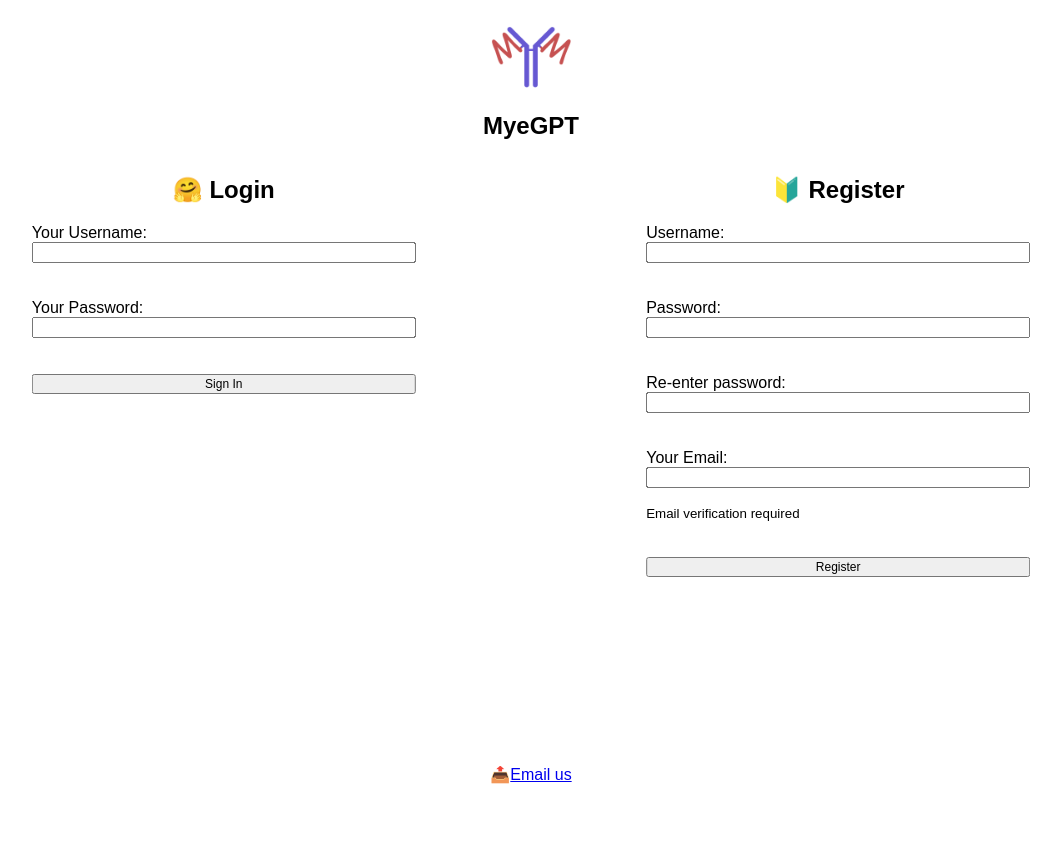
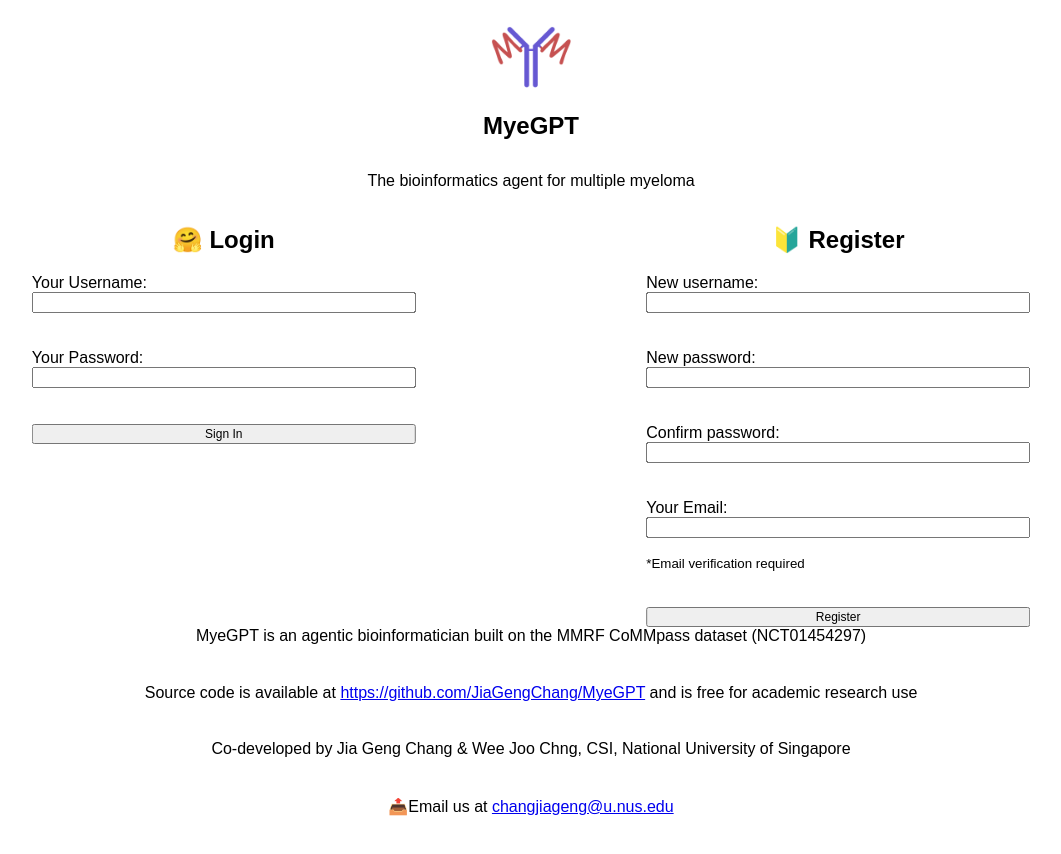
Before and after one commit to JiaGengChang/MyeGPT, a FastAPI app: page / in a window 1280 px wide. Shown: the whole page, without its empty margins (109-1170 px from the left). Before the commit the page ends 784 px from the top, so only its background shows below. Run offline with FastAPI, Linux system fonts and the light colour scheme; parts of the project's set-up code (start-up, migrations or seed data) failed here and were passed over; some libraries are stand-ins or nearby versions.

Commit message:
update index page

```diff
--- a/src/static/styles.css
+++ b/src/static/styles.css
@@ -37,6 +37,8 @@ body {
     position: relative;
     margin-left: auto;
     margin-right: auto;
+    text-align: center;
+    max-width: 60dvw;
   }
 
   .command-tray {
@@ -109,7 +111,7 @@ body {
   }
 
   .index {
-    width: 50dvw;
+    width: 80dvw;
     height: 100%;
     display: flex;
     flex-direction: column;
@@ -136,6 +138,16 @@ body {
   }
   .register-container > h2 {
     text-align: center;
+  }
+
+  .footer {
+    display: flex;
+    flex-direction: column;
+    align-items: center;
+  }
+  .footer > .footnote {
+    text-align: center;
+    margin-bottom: 5%;
   }
 
   @media (max-width: 767.98px) {
--- a/src/templates/index.html
+++ b/src/templates/index.html
@@ -15,6 +15,7 @@
         <div class="logo-and-title">
             <img src="/static/android-chrome-192x192.png" alt="favicon">
             <h1>MyeGPT</h1>
+            <p>The bioinformatics agent for multiple myeloma</p>
         </div>
     </header>
     <div class="index">
@@ -32,21 +33,24 @@
             <div class="register-container">
                 <h2>🔰 Register</h2>
                 <form id="registerForm" action="/register" method="post">
-                    <label for="username">Username:</label>
+                    <label for="username">New username:</label>
                     <input type="text" id="username" name="username" required><br><br>
-                    <label for="password">Password:</label>
+                    <label for="password">New password:</label>
                     <input type="password" id="password" name="password" required><br><br>
-                    <label for="confirm-password">Re-enter password:</label>
+                    <label for="confirm-password">Confirm  password:</label>
                     <input type="password" id="confirm-password" name="confirm-password" required><br><br>
                     <label for="email">Your Email:</label>
                     <input type="email" id="email" name="email" required><br>
-                    <small>Email verification required</small><br><br>
+                    <small>*Email verification required</small><br><br>
                     <button type="submit" id="register-button">Register</button>
                 </form>
             </div>
         </div>
-        <div class="contact-info-container">
-            <p>📤<a href="mailto:admin@myegpt.com">Email us</a></p>
+        <div class="footer">
+            <div class="footnote">MyeGPT is an agentic bioinformatician built on the MMRF CoMMpass dataset (NCT01454297)</div>
+            <div class="footnote">Source code is available at <a href="https://github.com/JiaGengChang/MyeGPT">https://github.com/JiaGengChang/MyeGPT</a> and is free for academic research use</div>
+            <div class="footnote">Co-developed by Jia Geng Chang & Wee Joo Chng, CSI, National University of Singapore</div>
+            <div class="footnote">📤Email us at <a href="mailto:changjiageng@u.nus.edu">changjiageng@u.nus.edu</a></div>
         </div>
     </div>
 </body>
```
